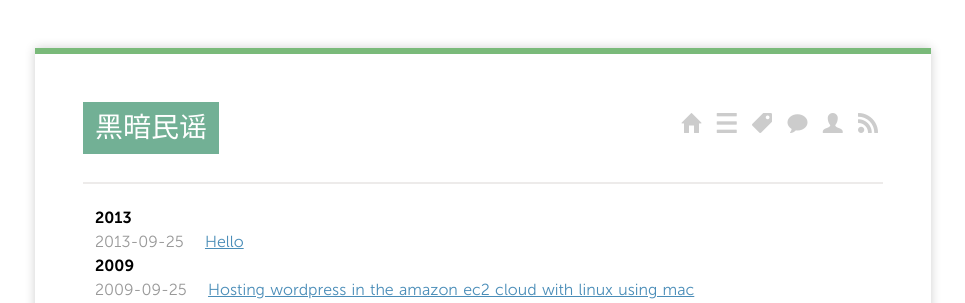
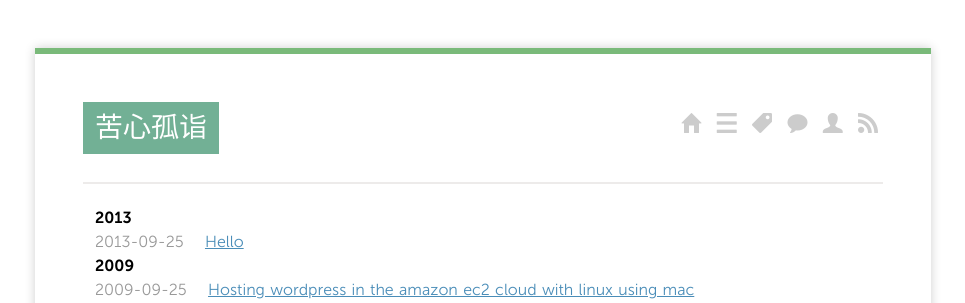
Before and after one commit to maintiendrai/louisa, a Jekyll site: the page built from index.html, in a window 1280 px wide. Shown: the top 303 px of the page, without its empty margins (157-1122 px from the left). Built offline with Jekyll 4.4.1, drawn with Linux system fonts in a browser that asks for light colours; Markdown is read by kramdown in place of the engine named in the settings; the list of posts is cut into pages by our own code.

Commit message:
change titile

```diff
--- a/index.html
+++ b/index.html
@@ -1,5 +1,5 @@
 ---
-title: 黑暗民谣
+title: 苦心孤诣
 layout: page
 ---
 <ul class="listing">
```
